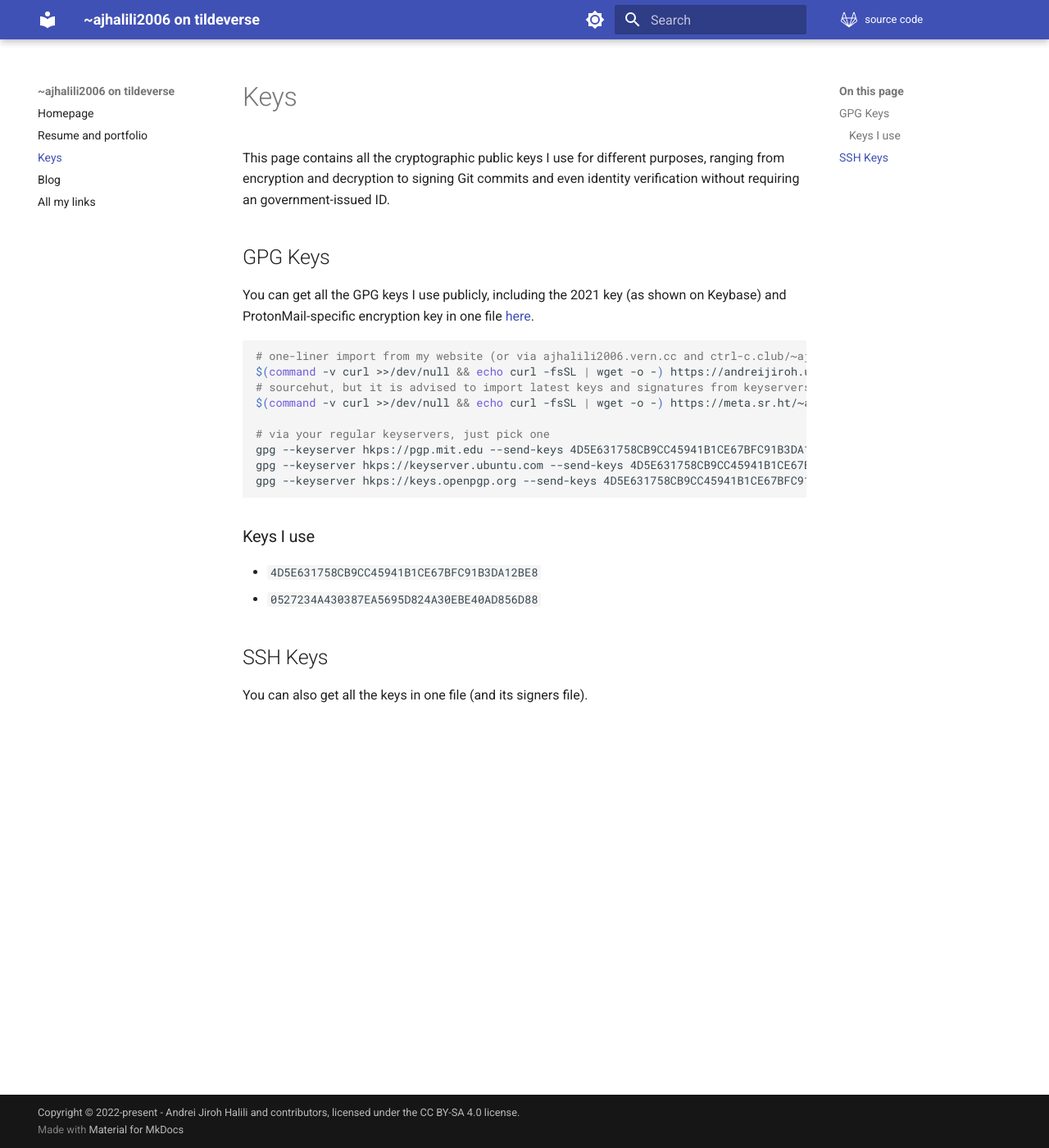
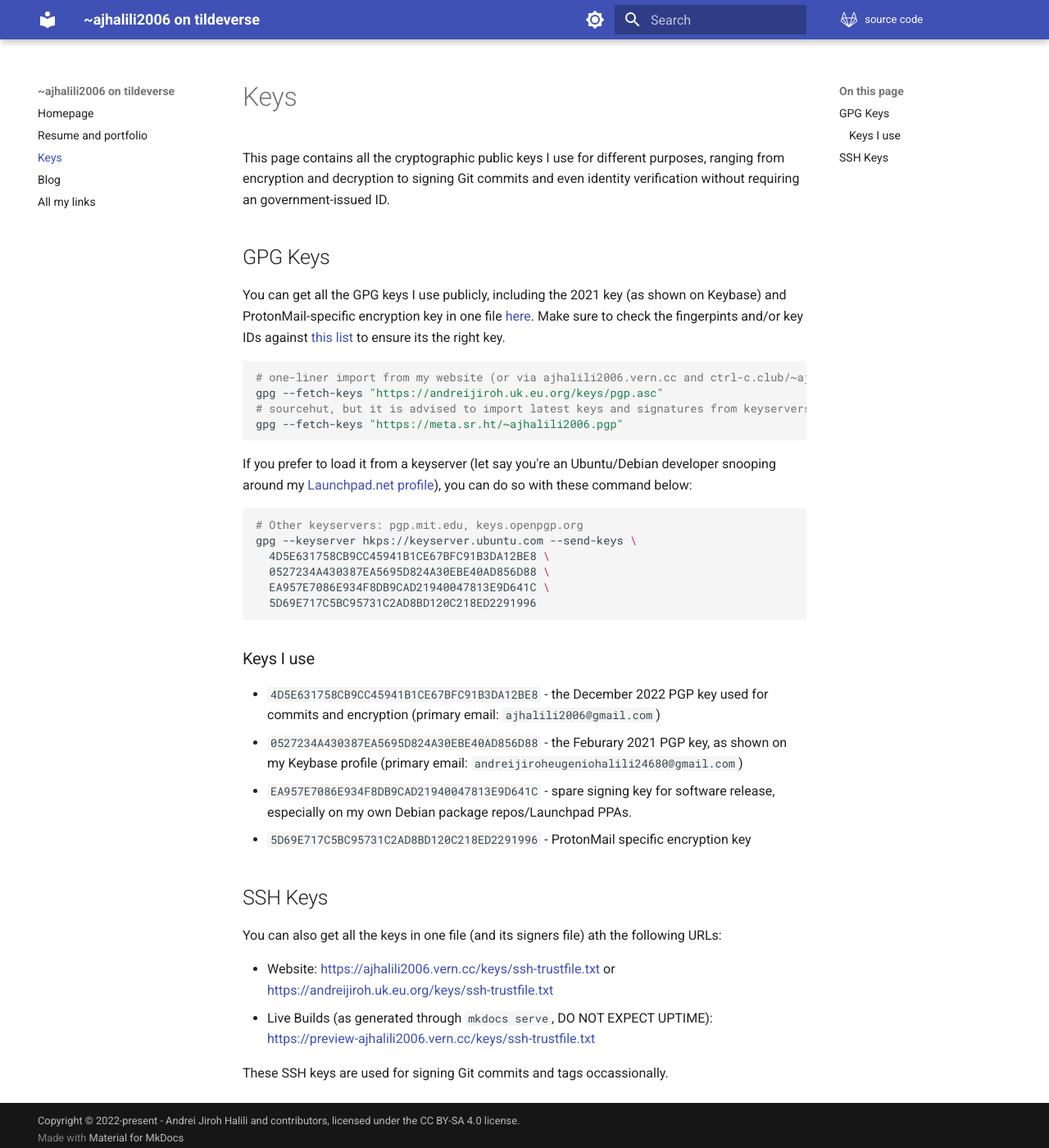
Before and after one commit to andreijiroh-dev/website, an MkDocs documentation site: the page built from markdown/keys/index.md, in a window 1280 px wide and 1400 px high. Shown: the whole window at 82% size. Built offline with MkDocs 1.6.1 and Material for MkDocs 9.7.7, drawn with Linux system fonts in a browser that asks for light colours.

Commit message:
Update content on keys and stuff
Also in this commit I officially added the script
that handles the stuff on the vern side of things
regarding reverse proxy.

Signed-off-by: Andrei Jiroh Halili <ajhalili2006@gmail.com>

````diff
--- a/markdown/keys/index.md
+++ b/markdown/keys/index.md
@@ -8,25 +8,42 @@ an government-issued ID.
 ## GPG Keys
 
 You can get all the GPG keys I use publicly, including the 2021 key (as shown on Keybase) and
-ProtonMail-specific encryption key in one file [here](./keys.asc).
+ProtonMail-specific encryption key in one file [here](./pgp.asc). Make sure to check the fingerpints
+and/or key IDs against [this list]($keys-i-use) to ensure its the right key.
 
 ```bash
 # one-liner import from my website (or via ajhalili2006.vern.cc and ctrl-c.club/~ajhalili2006)
-$(command -v curl >>/dev/null && echo curl -fsSL | wget -o -) https://andreijiroh.uk.eu.org/keys/pgp.asc | gpg --import
+gpg --fetch-keys "https://andreijiroh.uk.eu.org/keys/pgp.asc"
 # sourcehut, but it is advised to import latest keys and signatures from keyservers, listed below
-$(command -v curl >>/dev/null && echo curl -fsSL | wget -o -) https://meta.sr.ht/~ajhalili2006.pgp | gpg --import
+gpg --fetch-keys "https://meta.sr.ht/~ajhalili2006.pgp"
+```
 
-# via your regular keyservers, just pick one
-gpg --keyserver hkps://pgp.mit.edu --send-keys 4D5E631758CB9CC45941B1CE67BFC91B3DA12BE8 0527234A430387EA5695D824A30EBE40AD856D88
-gpg --keyserver hkps://keyserver.ubuntu.com --send-keys 4D5E631758CB9CC45941B1CE67BFC91B3DA12BE8 0527234A430387EA5695D824A30EBE40AD856D88
-gpg --keyserver hkps://keys.openpgp.org --send-keys 4D5E631758CB9CC45941B1CE67BFC91B3DA12BE8 0527234A430387EA5695D824A30EBE40AD856D88
+If you prefer to load it from a keyserver (let say you're an Ubuntu/Debian developer snooping around my
+[Launchpad.net profile](https://launchpad.net/~ajhalili2006)), you can do so with these command below:
+
+```bash
+# Other keyservers: pgp.mit.edu, keys.openpgp.org
+gpg --keyserver hkps://keyserver.ubuntu.com --send-keys \
+  4D5E631758CB9CC45941B1CE67BFC91B3DA12BE8 \
+  0527234A430387EA5695D824A30EBE40AD856D88 \
+  EA957E7086E934F8DB9CAD21940047813E9D641C \
+  5D69E717C5BC95731C2AD8BD120C218ED2291996
 ```
 
 ### Keys I use
 
-* `4D5E631758CB9CC45941B1CE67BFC91B3DA12BE8`
-* `0527234A430387EA5695D824A30EBE40AD856D88`
+* `4D5E631758CB9CC45941B1CE67BFC91B3DA12BE8` - the December 2022 PGP key used for commits and encryption
+(primary email: `ajhalili2006@gmail.com`)
+* `0527234A430387EA5695D824A30EBE40AD856D88` - the Feburary 2021 PGP key, as shown on my Keybase profile
+(primary email: `andreijiroheugeniohalili24680@gmail.com`)
+* `EA957E7086E934F8DB9CAD21940047813E9D641C` - spare signing key for software release, especially on my own Debian package repos/Launchpad PPAs.
+* `5D69E717C5BC95731C2AD8BD120C218ED2291996` - ProtonMail specific encryption key
 
 ## SSH Keys
 
-You can also get all the keys in one file (and its signers file).
+You can also get all the keys in one file (and its signers file) ath the following URLs:
+
+* Website: <https://ajhalili2006.vern.cc/keys/ssh-trustfile.txt> or <https://andreijiroh.uk.eu.org/keys/ssh-trustfile.txt>
+* Live Builds (as generated through `mkdocs serve`, DO NOT EXPECT UPTIME): <https://preview-ajhalili2006.vern.cc/keys/ssh-trustfile.txt>
+
+These SSH keys are used for signing Git commits and tags occassionally.
````
Also changed, not shown: .build.yml (+12 -6 lines), 2 other files.
